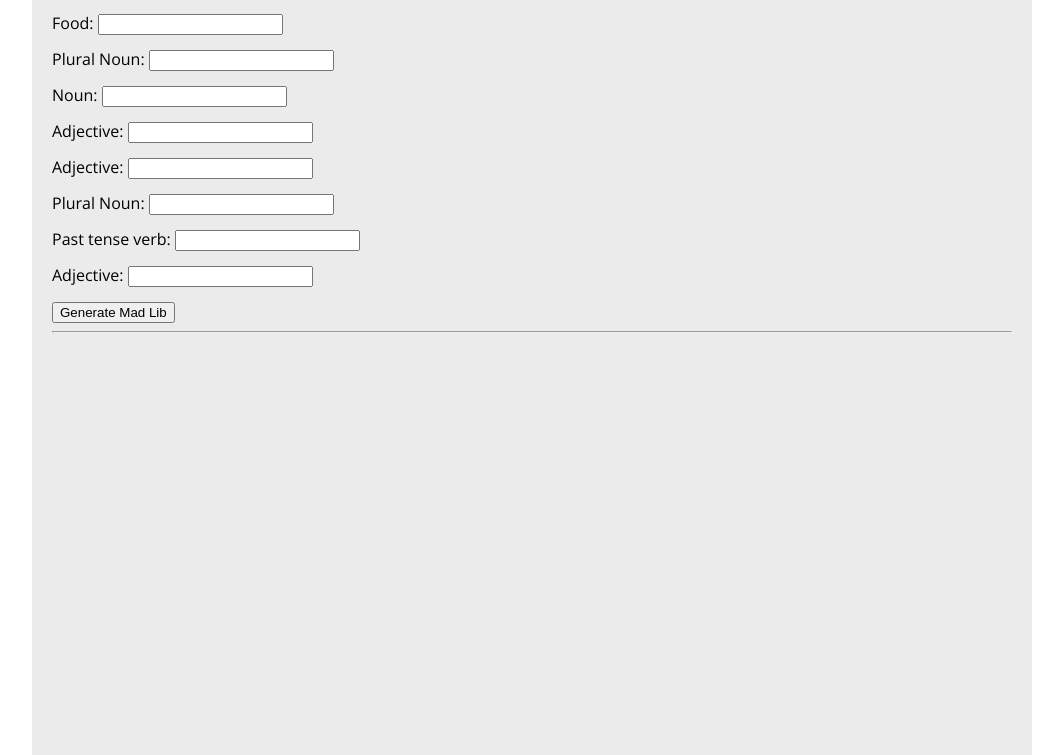
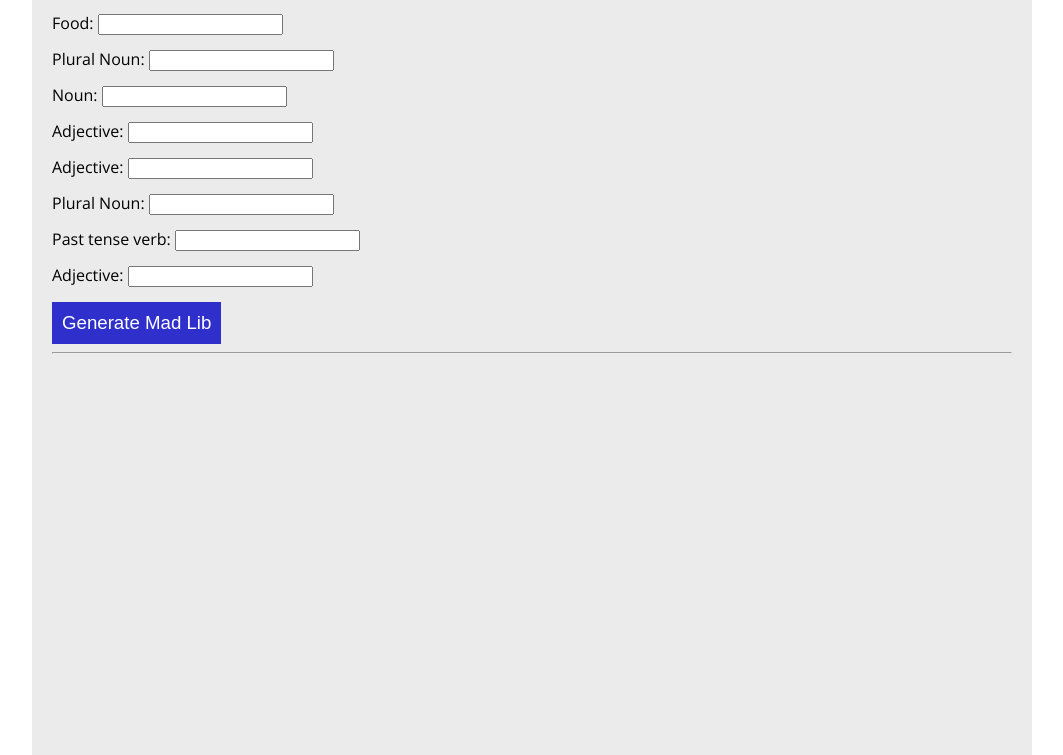
Before and after one commit to danverde/JS-demo, a plain HTML site: page madLib.html in a window 1280 px wide. Shown: the part 85-840 px from the top of the page, without its empty margins (108-1171 px from the left). Drawn offline with nearby package versions, Linux system fonts and the light colour scheme.

Commit message:
added styling. Because I couldn't resist

```diff
--- a/madLib.css
+++ b/madLib.css
@@ -22,3 +22,16 @@ button,
 input {
     margin-top: 15px;
 }
+
+button {
+    font-size: 14pt;
+    color: white;
+    background: #2f2fcc;
+    border: none;
+    padding: 10px;
+    cursor: pointer;
+}
+
+button:hover {
+    background: #2828ac;
+}
```
